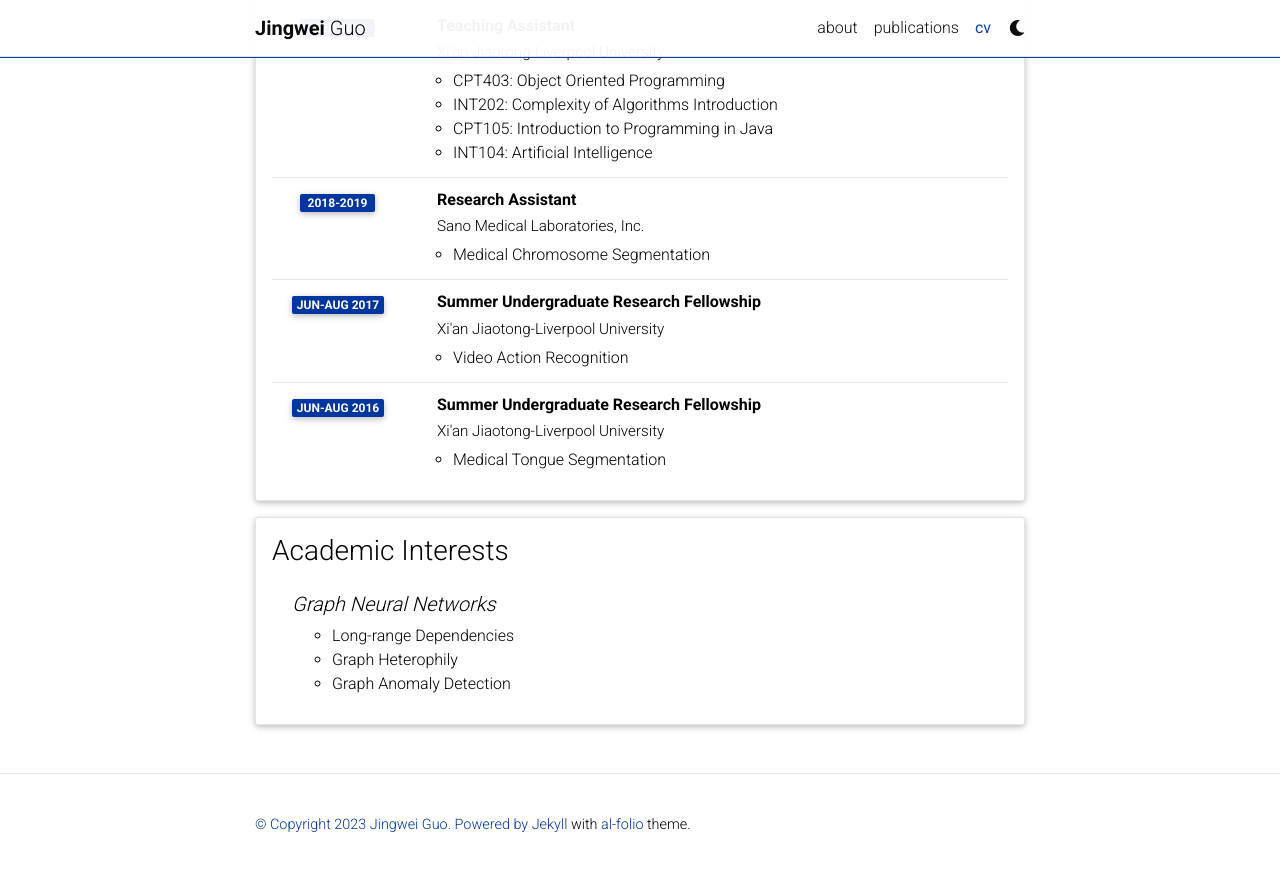
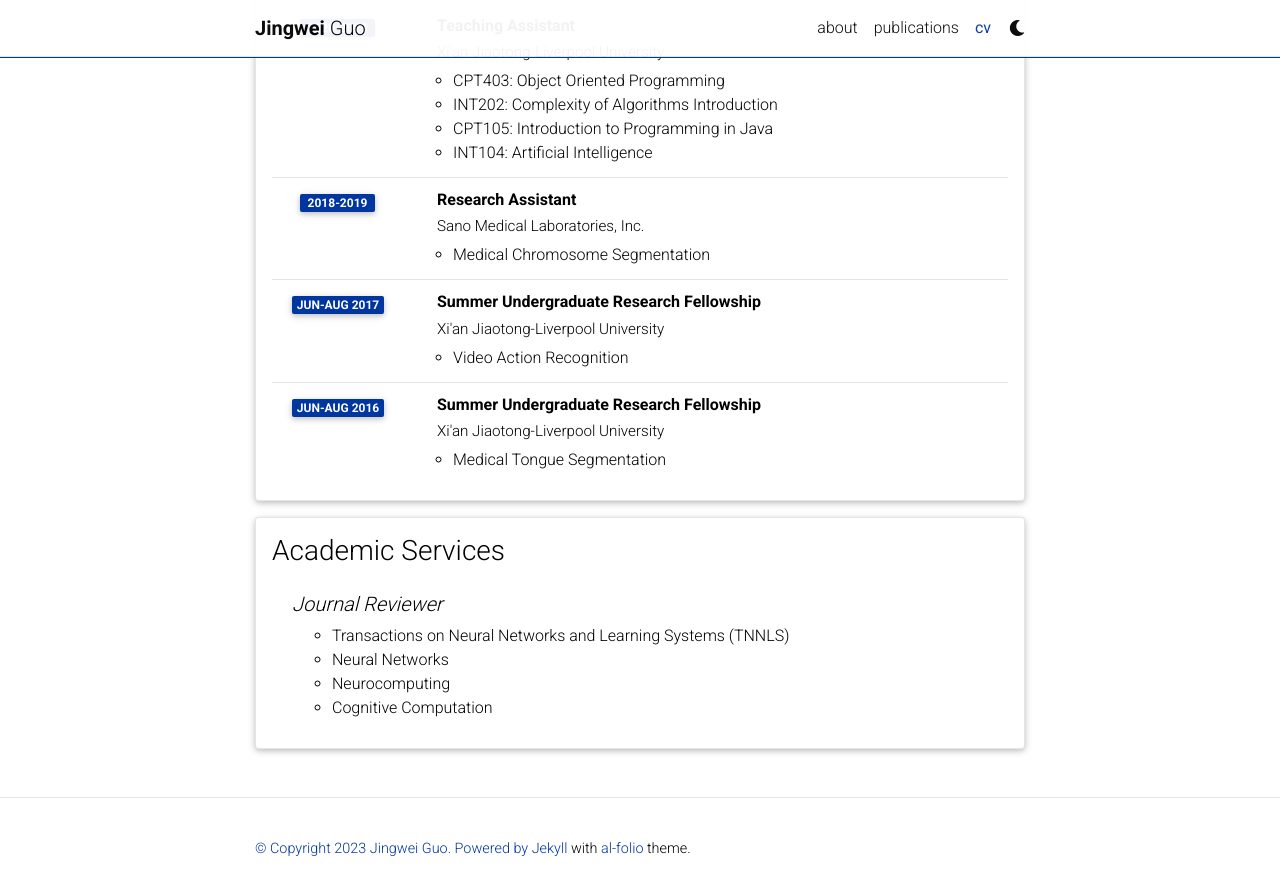
Before and after one commit to jingweio/jingweio.github.io, a Jekyll site: the page built from _pages/cv.md, in a window 1280 px wide and 900 px high, scrolled down 689 px. Shown: the top 895 px of the window. Built offline with Jekyll 4.4.1, drawn with Linux system fonts in a browser that asks for light colours; full-size pictures stand in for the smaller copies a plugin makes; comment, search, counter and statistics services are not loaded; a style sheet for code colours, icons or effects is not loaded.

Commit message:
second commit

```diff
--- a/_data/cv.yml
+++ b/_data/cv.yml
@@ -51,14 +51,25 @@
 #        - Medical Image Analysis&#58; Tongue Segmentation
         - Medical Tongue Segmentation
 
-- title: Academic Interests
+#- title: Academic Interests
+#  type: nested_list
+#  contents:
+#    - title: Graph Neural Networks
+#      items:
+#        - Long-range Dependencies
+#        - Graph Heterophily
+#        - Graph Anomaly Detection
+
+
+- title: Academic Services
   type: nested_list
   contents:
-    - title: Graph Neural Networks
+    - title: Journal Reviewer
       items:
-        - Long-range Dependencies
-        - Graph Heterophily
-        - Graph Anomaly Detection
+        - Transactions on Neural Networks and Learning Systems (TNNLS)
+        - Neural Networks
+        - Neurocomputing
+        - Cognitive Computation
 
 #- title: Technical Skills
 #  type: list
```
Also changed, not shown: _pages/about.md (+3 -2 lines).
